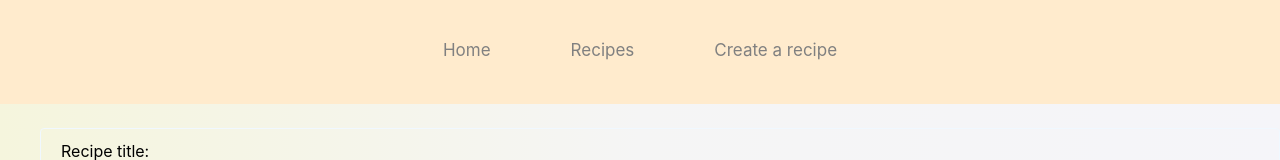
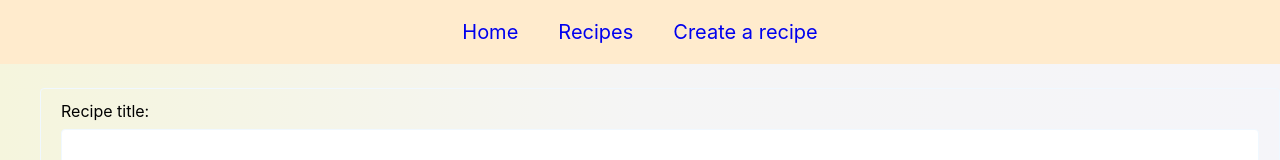
Before and after one commit to JuanMM94/PI-Food-main, a React (Create React App) app in the folder client/: page /create in a window 1280 px wide. Shown: the top 160 px of the page. Built offline with nearby package versions, Linux system fonts and the light colour scheme; no server answers.

Commit message:
misc fixes (constants, css, comments removal)

```diff
--- a/client/src/components/Nav/Nav.css
+++ b/client/src/components/Nav/Nav.css
@@ -4,6 +4,9 @@
 }
 
 .container-nav ul {
+  display: flex;
+  flex-direction: row;
+  justify-content: center;
   margin: 0;
   padding: 0;
   list-style-type: none;
@@ -16,15 +19,10 @@
   width: fit-content;
 }
 
-.container-nav li a {
-  float: left;
-  color: grey;
-  text-align: center;
-  padding: 20px;
+.container-nav a {
   text-decoration: none;
-  font-size: 17px;
 }
 
-.container-nav li a:hover {
+.container-nav a:hover {
   text-decoration: underline;
 }
--- a/client/src/components/Pagination/Pagination.css
+++ b/client/src/components/Pagination/Pagination.css
@@ -9,10 +9,8 @@
   background-color: blanchedalmond;
   color: grey;
   padding: 14px 20px;
-  margin: 8px 0;
-  border: none;
+  margin: 8px 8px;
   border-radius: 4px;
-  cursor: pointer;
 }
 
 .button-pagination:hover {
--- a/client/src/components/RecipeCard/RecipeCard.jsx
+++ b/client/src/components/RecipeCard/RecipeCard.jsx
@@ -6,9 +6,6 @@ const RecipeCard = ({ renderRecipe }) => {
   const recipe = renderRecipe;
 
   const renderDiets = [];
-  // if (recipe.vegetarian) renderDiets.push('Vegetarian');
-  // if (recipe.vegan) renderDiets.push('Vegan');
-  // if (recipe.glutenFree) renderDiets.push('Gluten Free');
   const recipeId = recipe.id;
   if (recipeId.toString().includes("-")) {
     recipe.diets.forEach((el) => renderDiets.push(el.name));
--- a/client/src/utils/constants.js
+++ b/client/src/utils/constants.js
@@ -2,14 +2,14 @@ export const alphabeticalAscending = "alpha-ascending";
 export const alphabeticalDescending = "alpha-descending";
 export const healthScoreAscending = "healthscore-ascending";
 export const healthScoreDescending = "healthscore-descending";
-export const glutenFree = "gluten free";
-export const ketogenic = "ketogenic";
-export const lactoOvoVegetarian = "lacto ovo vegetarian";
-export const vegan = "vegan";
-export const pescatarian = "pescatarian";
-export const paleo = "paleolithic";
-export const primal = "primal";
-export const lowFODMAP = "low fodmap";
-export const whole30 = "whole 30";
+export const glutenFree = "Gluten Free";
+export const ketogenic = "Ketogenic";
+export const lactoOvoVegetarian = "Lacto Ovo Vegetarian";
+export const vegan = "Vegan";
+export const pescatarian = "Pescatarian";
+export const paleo = "Paleo";
+export const primal = "Primal";
+export const lowFODMAP = "Low Fodmap";
+export const whole30 = "Whole30";
 export const title = "title";
 export const summary = "summary";
```
Also changed, not shown: client/src/components/Sort/Sort.jsx (+0 -9 lines).
